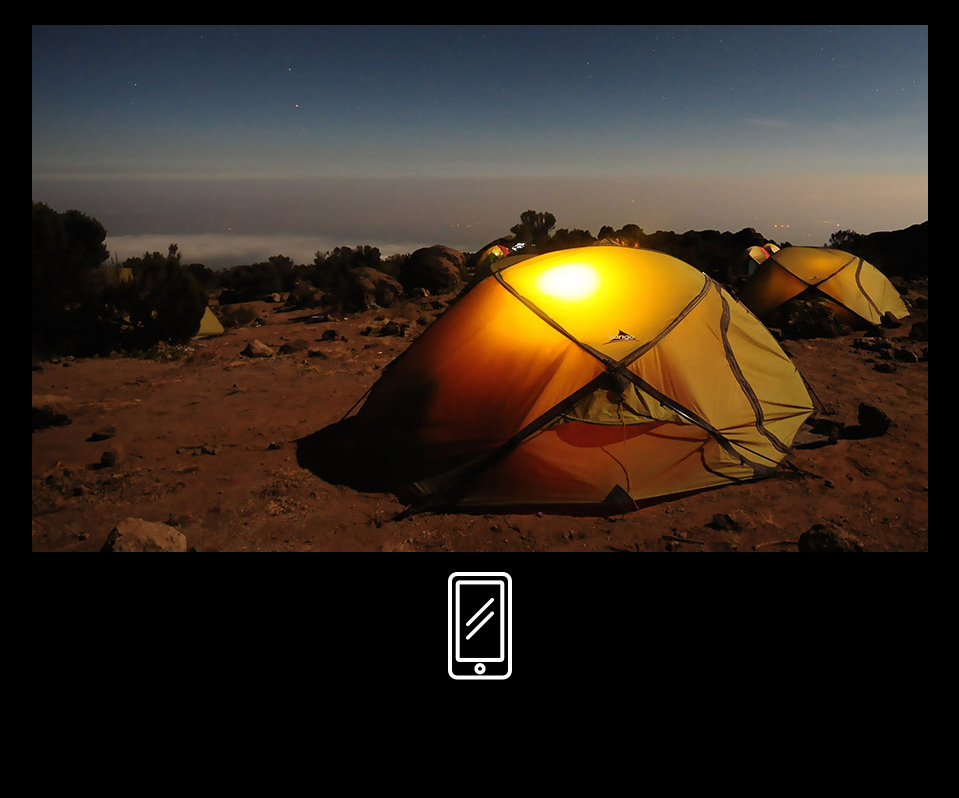
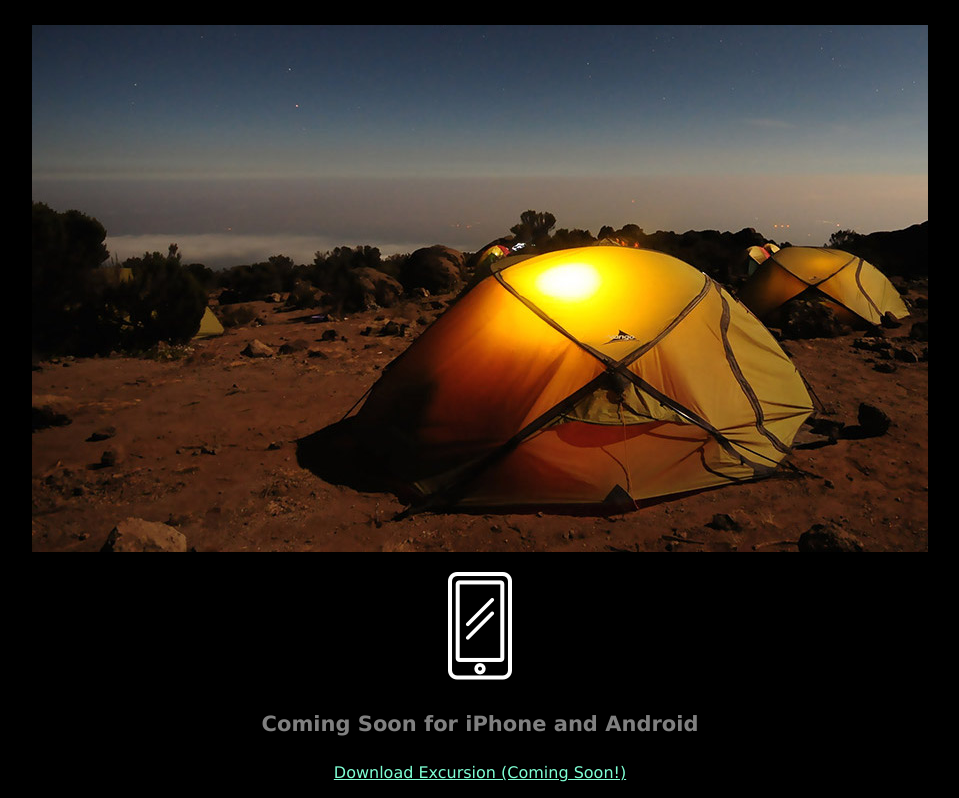
Before and after one commit to LutherMGP/excursion, a plain HTML site: page index.html in a window 1280 px wide. Shown: the part 460-1258 px from the top of the page, without its empty margins (160-1119 px from the left). Before the commit the page ends 1160 px from the top, so only its background shows below. Drawn offline with Linux system fonts and the light colour scheme.

Commit message:
Added footer text

```diff
--- a/index.html
+++ b/index.html
@@ -15,10 +15,13 @@
 	</video>
 
 	<h2 class="header--secondary">Your personal travel guide</h2>
-	<h4 class="header--subheader	">Excursion remembers places you like, and recommends new 	points of interest around you.</h4>
+	<h4 class="header--subheader">Excursion remembers places you like, and recommends new 		points of interest around you.</h4>
 
 	<p><img src="resources/images/camp.jpg"></p>
 	<p><img src="resources/images/phone.png"></p>
 
+	<h4 class="header--subheader">Coming Soon for iPhone and Android</h4>
+	<p><a class="link--cta" href="#">Download Excursion (Coming Soon!)</a><p>
+
   </body>
 </html>
```
